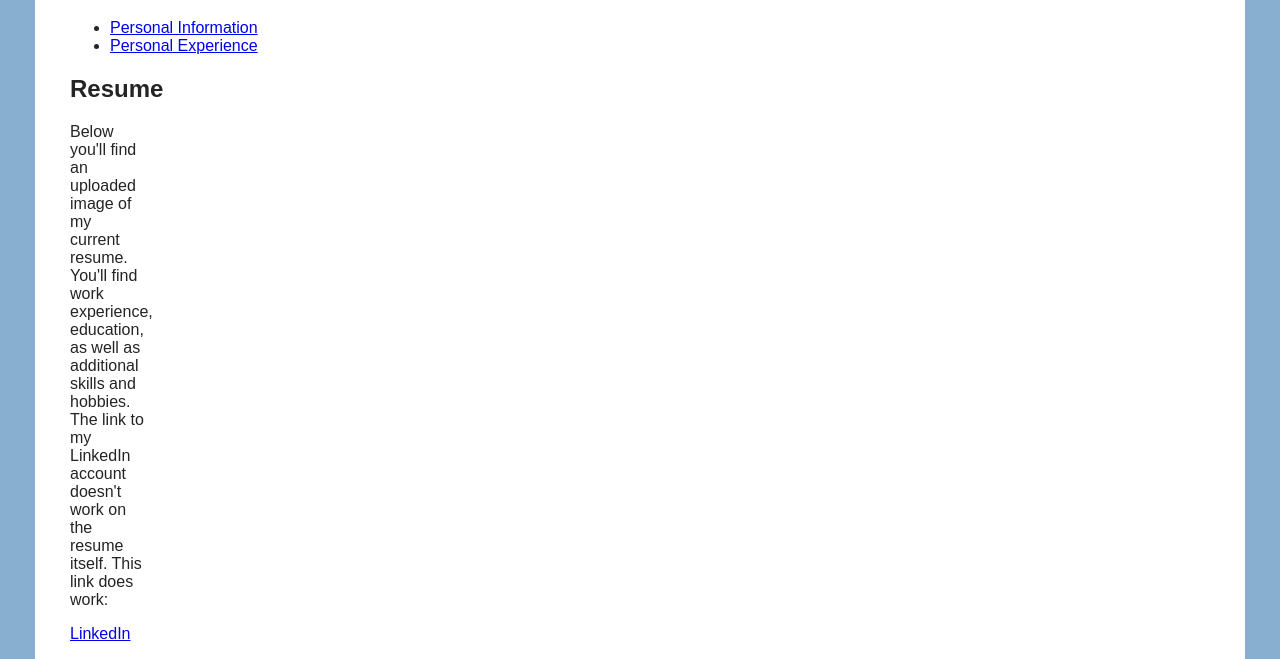
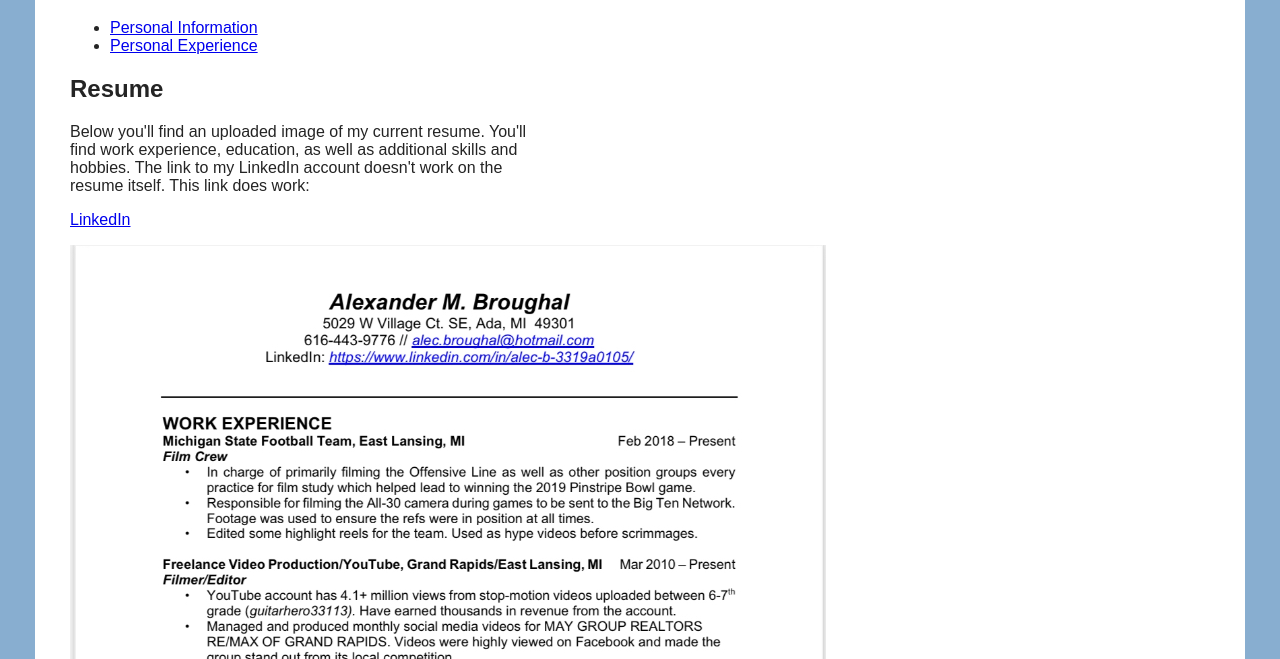
Before and after one commit to broughal/mi349_final, a plain HTML site: page resume.html in a window 1280 px wide. Shown: the part 141-800 px from the top of the page. Drawn offline with Linux system fonts and the light colour scheme.

Commit message:
Update style.css

```diff
--- a/style.css
+++ b/style.css
@@ -35,5 +35,5 @@ html {
 }
 
 #resume {
-  width: 75px;
+  width: 475px;
 }
```
